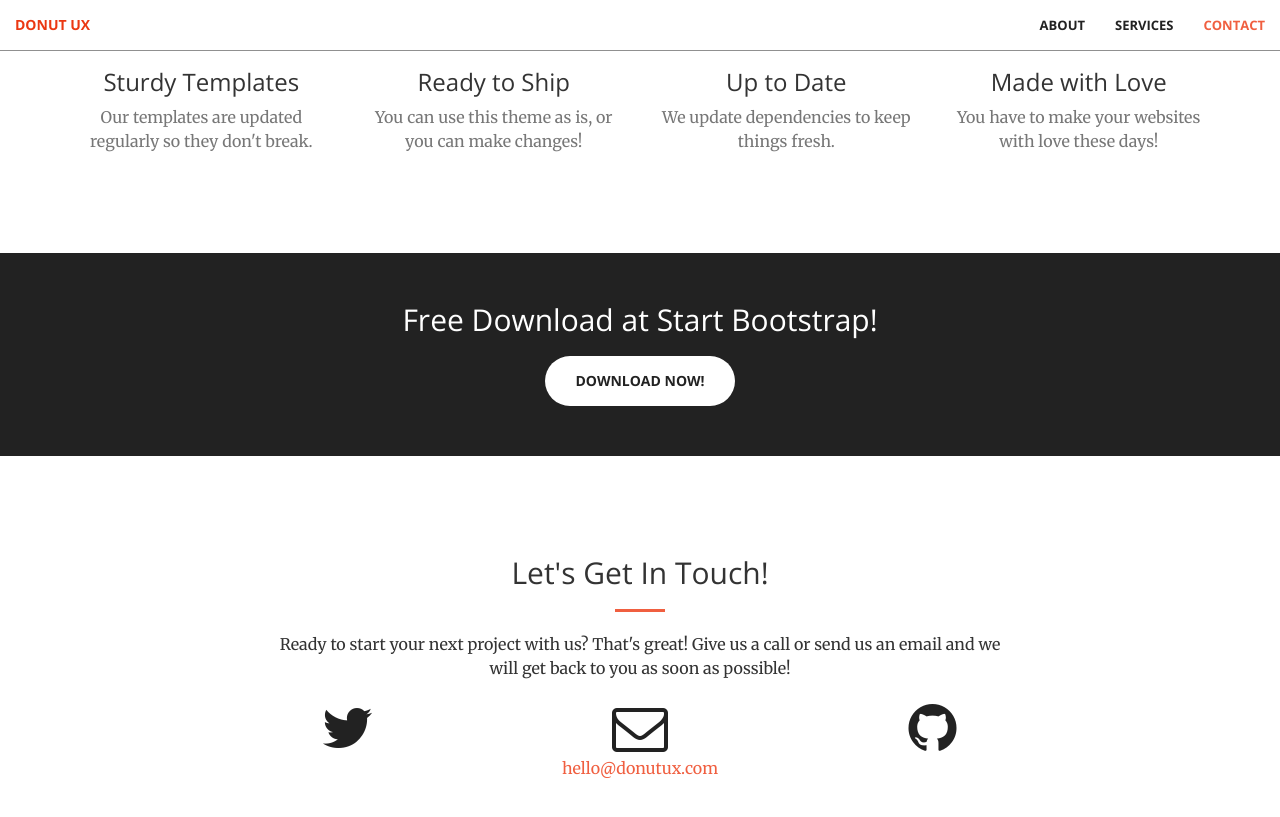
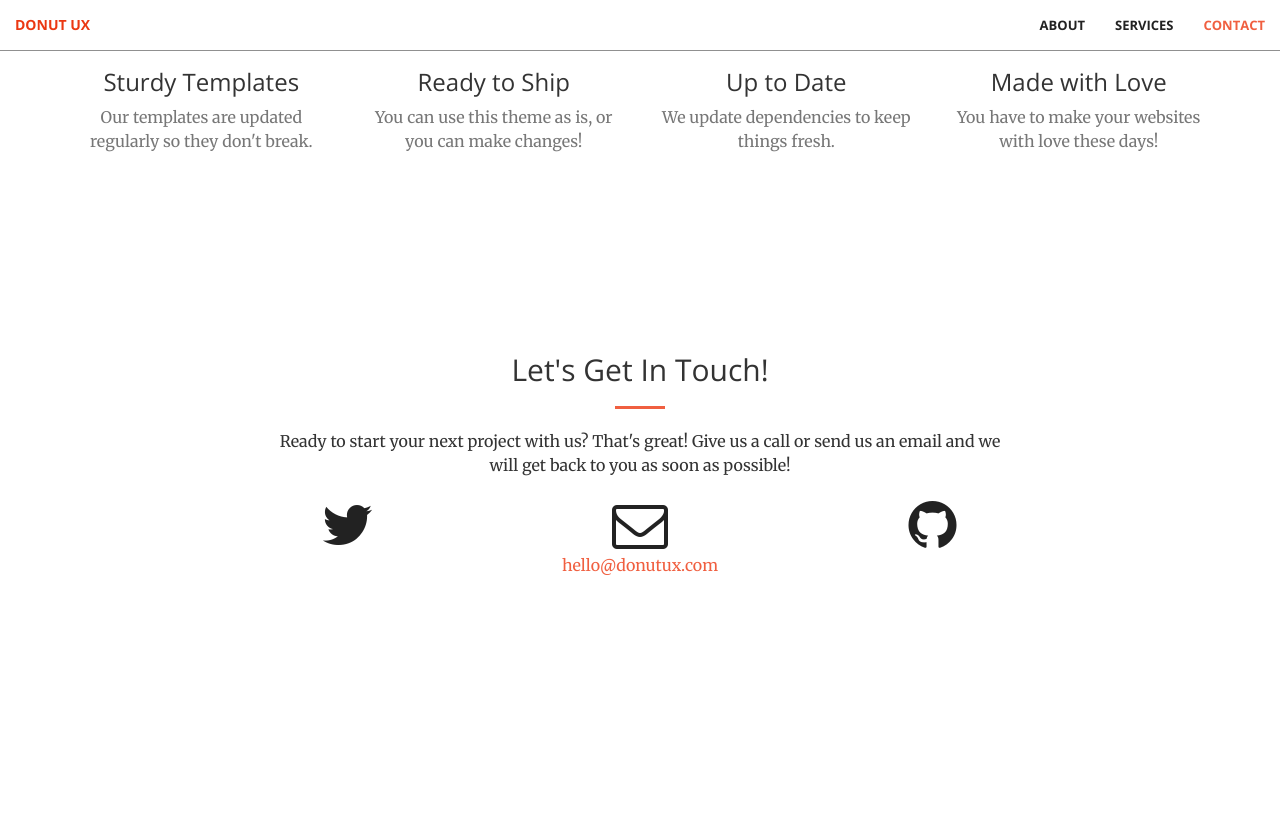
Before and after one commit to donutux/donutux.github.io, a Jekyll site: the page built from index.html, in a window 1280 px wide and 900 px high, scrolled down 1521 px. Shown: the top 817 px of the window. Built offline with Jekyll 4.4.1, drawn with Linux system fonts in a browser that asks for light colours; after the commit the page ends 2218 px from its top, so only the background shows below that.

Commit message:
Remove downloads section.

```diff
--- a/_includes/aside.html
+++ /dev/null
@@ -1,8 +0,0 @@
-  <aside class="bg-dark">
-      <div class="container text-center">
-          <div class="call-to-action">
-              <h2>Free Download at Start Bootstrap!</h2>
-              <a href="#" class="btn btn-default btn-xl wow tada">Download Now!</a>
-          </div>
-      </div>
-  </aside>
--- a/_layouts/front.html
+++ b/_layouts/front.html
@@ -8,7 +8,6 @@
   {% include header.html %}
   {% include call-to-action.html %}
   {% include services.html %}
-  {% include aside.html %}
   {% include contact.html %}
   {% include scripts.html %}
 </body>
```
